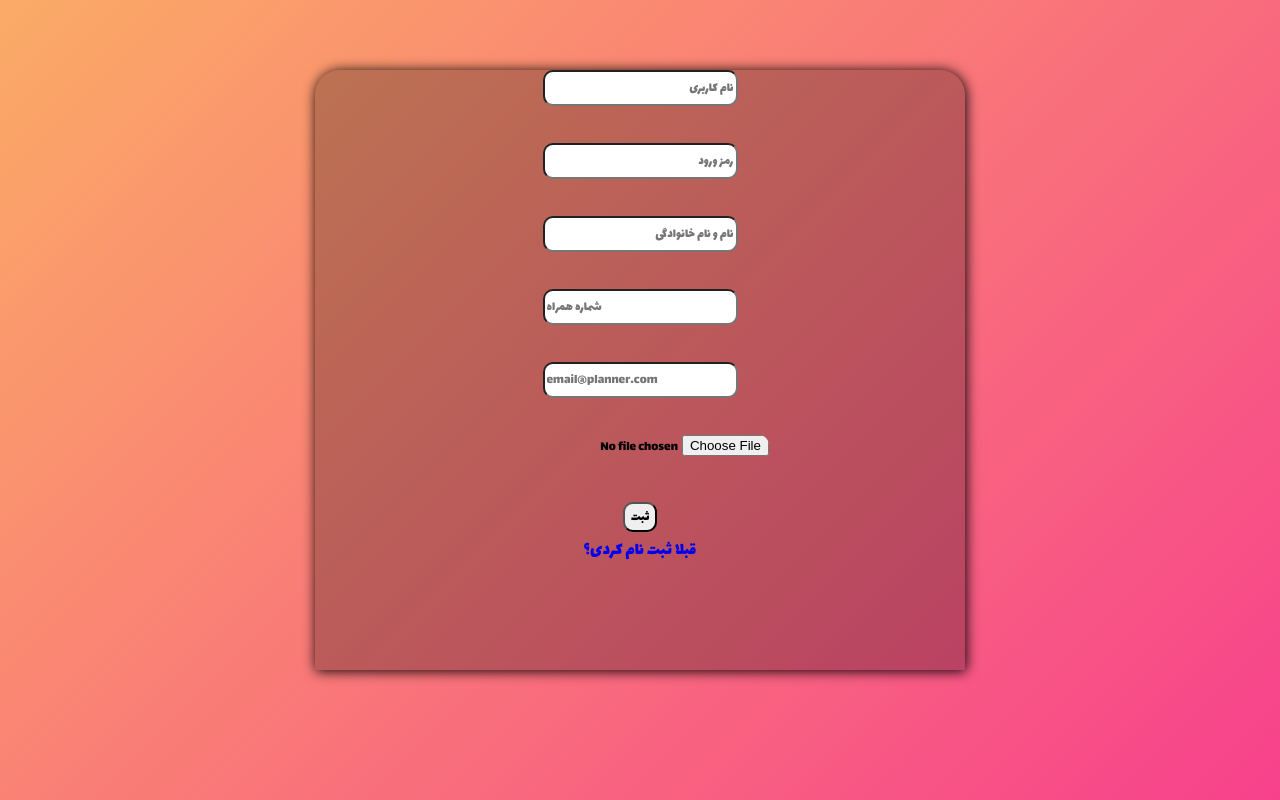
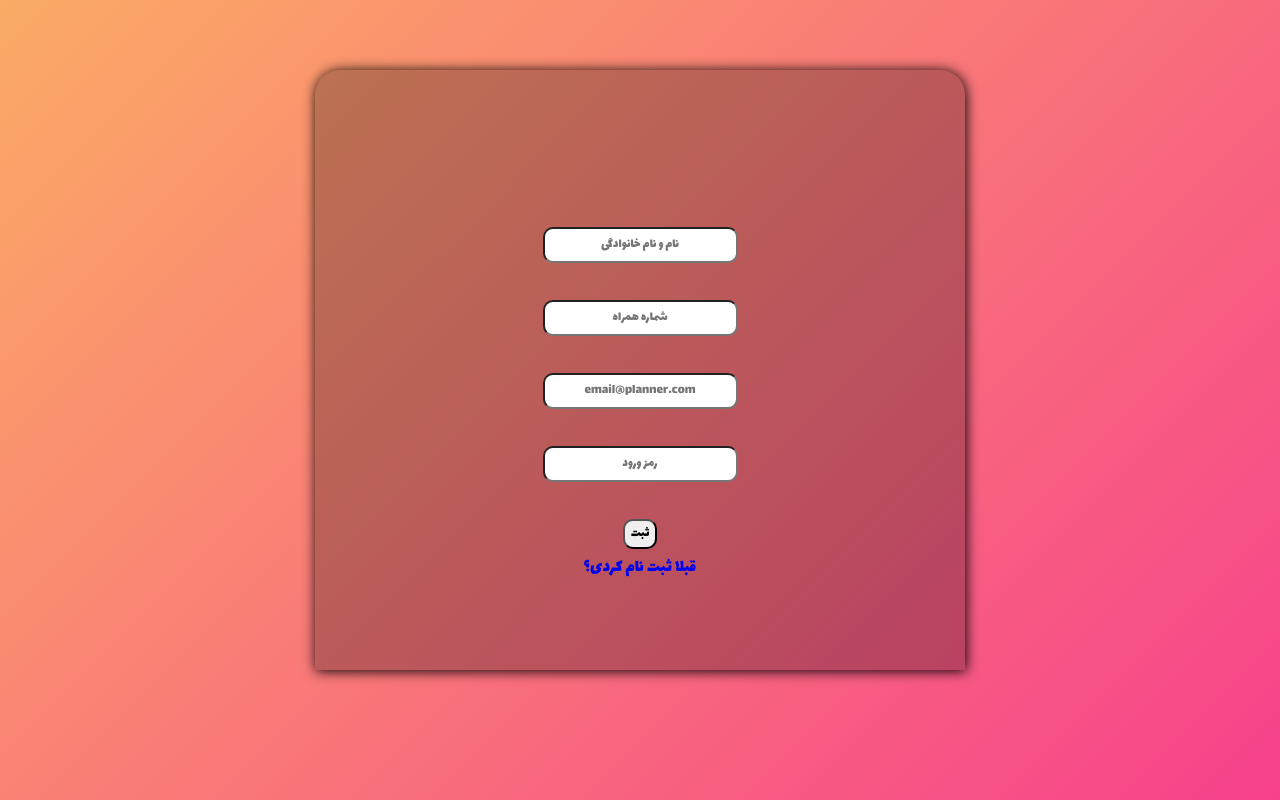
Before and after one commit to poorghorban/Project-Planner, a Flask app: template project/planner/templates/register.html in a window 1280 px wide. Run offline with Flask 2, Linux system fonts and the light colour scheme; the template is opened without the code that fills it, so the values that code supplies are empty; parts of the project's set-up code (start-up, migrations or seed data) failed here and were passed over.

Commit message:
form names changed
form names has been changed and
panel_member document added

```diff
--- a/project/planner/static/css/main.css
+++ b/project/planner/static/css/main.css
@@ -31,6 +31,7 @@ body {
 }
 input {
   /* margin: 10px auto; */
+  text-align: center;
   height: 30px;
   display: block;
   border-radius: 10px;
@@ -46,3 +47,22 @@ input {
 a {
   text-decoration: none;
 }
+.status {
+  text-align: center;
+  padding: 20px 100px;
+  margin: 0;
+}
+
+.profile h1,
+h4,
+h6,
+p {
+  color: #1f1a1a;
+  text-align: center;
+}
+
+.span {
+  display: block;
+  height: 100px;
+  margin: 20px;
+}
--- a/project/planner/templates/register.html
+++ b/project/planner/templates/register.html
@@ -8,23 +8,25 @@
   </head>
   <body>
     <div class="form">
+      <span class="span"> </span>
+      <h4>{{ message }}</h4>
+      <br />
       <form action="" method="POST">
-        <input type="text" name="user_name" placeholder="نام کاربری" /> <br />
-        <input type="password" name="password" placeholder="رمز ورود" /> <br />
+        <!-- <input type="text" name="user_name" placeholder="نام کاربری" /> <br /> -->
         <input type="text" name="name" placeholder="نام و نام خانوادگی" />
         <br />
-        <input type="tel" name="usr_tel" placeholder="شماره همراه" />
-        <br />
+        <input type="tel" name="phone" placeholder="شماره همراه" /> <br />
         <input
           dir="ltr"
           type="email"
-          name="E-mail"
+          name="email"
           placeholder="email@planner.com"
         />
         <br />
-        <input type="file" name="usr_pic" accept="image/*" /> <br />
+        <input type="password" name="password" placeholder="رمز ورود" /> <br />
+        <!-- <input type="file" name="usr_pic" accept="image/*" /> <br /> -->
 
-        <input type="submit" value="ثبت" />
+        <input type="submit" n value="ثبت" />
       </form>
       <a href="./login.html">قبلا ثبت نام کردی؟</a> <br />
     </div>
```
Also changed, not shown: project/planner/templates/login.html (+5 -2 lines), project/planner/templates/panel_member.html (added, +16 -0 lines).
